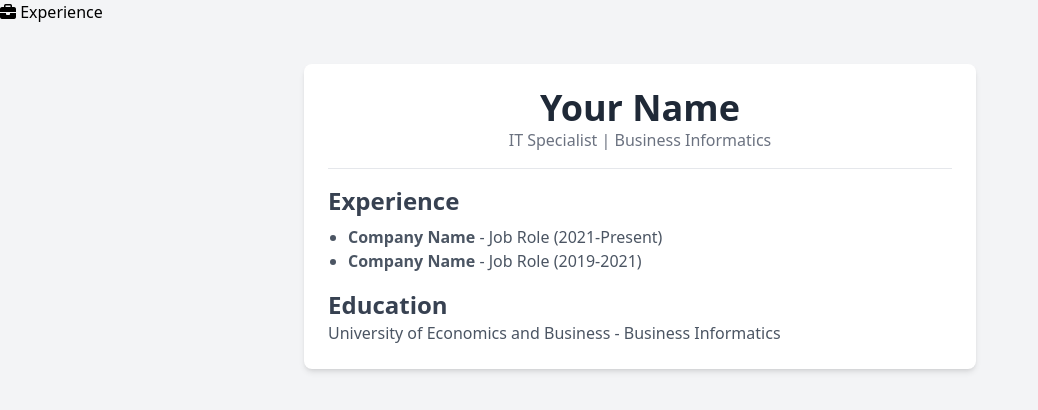
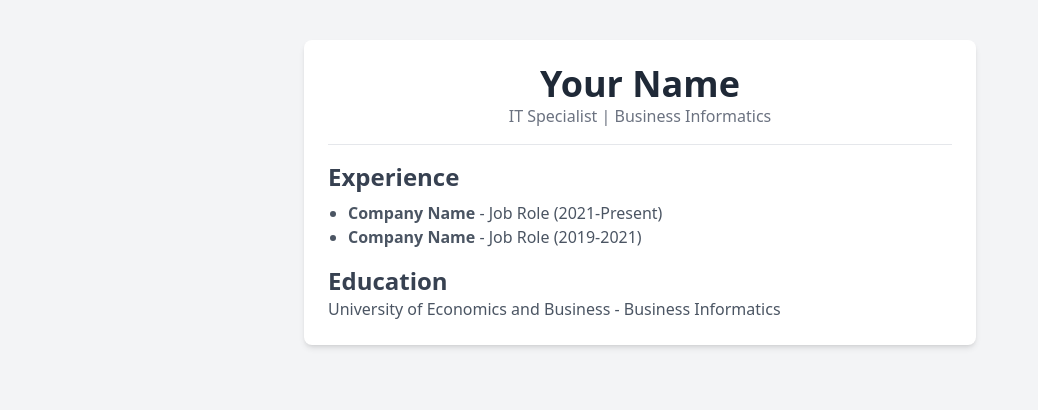
Before and after one commit to rafelot/rafelot.github.io, a plain HTML site: page index.html in a window 1280 px wide. Shown: the whole page, without its empty margins (0-1038 px from the left). Drawn offline with nearby package versions, Linux system fonts and the light colour scheme.

Commit message:
Update index.html

```diff
--- a/index.html
+++ b/index.html
@@ -5,11 +5,7 @@
   <meta name="viewport" content="width=device-width, initial-scale=1.0">
   <title>Your Name - CV</title>
   <script src="https://cdn.tailwindcss.com"></script>
-</head>
-  <head>
-    <script src="https://kit.fontawesome.com/a076d05399.js"></script>
-    <i class="fas fa-briefcase"></i> Experience
-  </head>
+
 <body class="bg-gray-100">
   <div class="max-w-2xl mx-auto mt-10 bg-white p-6 shadow-md rounded-lg">
     <h1 class="text-4xl font-bold text-center text-gray-800">Your Name</h1>
```
